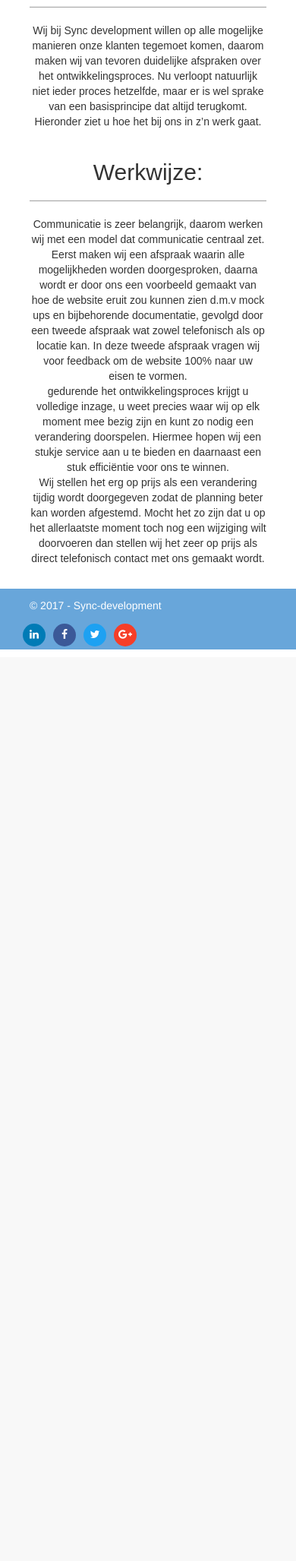
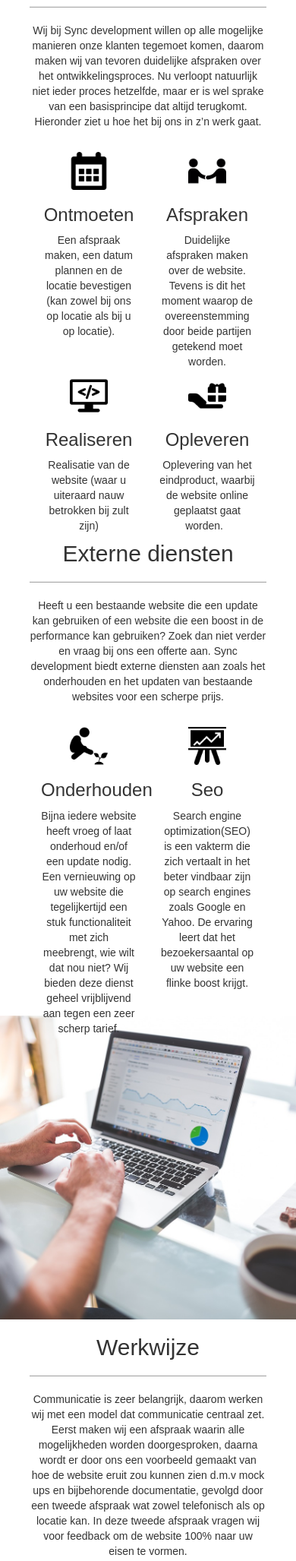
Before and after one commit to Sync-Development/Sync-Development, a PHP site: page /Werkwijze.html in a window 390 px wide. Shown: the part 185-2240 px from the top of the page at 76% size. Before the commit the page ends 1040 px from the top, so only its background shows below. Run offline with PHP 8.4, Linux system fonts and the light colour scheme; some libraries are stand-ins or nearby versions.

Commit message:
Werkwijze pagina
Ik heb aan de werkwijze pagina gewerkt en heb hierbij icoontjes en plaatjes toegevoegd om het mooi te maken ook heb ik het gelijk responsive gemaakt op ipad na.

```diff
--- a/Werkwijze.html
+++ b/Werkwijze.html
@@ -8,6 +8,7 @@
 <link rel="stylesheet" href="https://maxcdn.bootstrapcdn.com/bootstrap/3.3.7/css/bootstrap.min.css" integrity="sha384-BVYiiSIFeK1dGmJRAkycuHAHRg32OmUcww7on3RYdg4Va+PmSTsz/K68vbdEjh4u" crossorigin="anonymous">
 <script src="https://ajax.googleapis.com/ajax/libs/jquery/3.1.1/jquery.min.js"></script>
 <script src="https://maxcdn.bootstrapcdn.com/bootstrap/3.3.7/js/bootstrap.min.js"></script>
+<link rel="shortcut icon" href="images/favicon.ico" type="image/x-icon">
 <link rel="stylesheet" type="text/css" href="landscape.css">
 <link rel="stylesheet" type="text/css" href="bootstrap.css">
 <link rel="stylesheet"  media="(max-width: 690px) and (orientation: portrait)" href="mobile.css">
@@ -106,21 +107,65 @@ function filterFunction() {
       <p>
           Wij bij Sync development willen op alle mogelijke manieren onze klanten tegemoet komen, daarom maken wij van tevoren duidelijke afspraken over het ontwikkelingsproces. Nu verloopt natuurlijk niet ieder proces hetzelfde, maar er is wel sprake van een basisprincipe dat altijd terugkomt. Hieronder ziet u hoe het bij ons in z’n werk gaat.<br><br>
 
+      <section class="col-xs-6 col-sm-6 col-md-3 col-lg-3">
+       <img class="icon" src="images/Ontmoeten.png" width="50">
+          <h3>Ontmoeten</h3>
+          <p>Een afspraak maken, een datum plannen en de locatie bevestigen (kan zowel bij ons op locatie als bij u op locatie).</p>
+      </section>
 
+      <section class="col-xs-6 col-sm-6 col-md-3 col-lg-3">
+       <img class="icon" src="images/Afspraken.png" width="50">
+          <h3>Afspraken</h3>
+          <p>Duidelijke afspraken maken over de website. Tevens is dit het moment waarop de overeenstemming door beide partijen getekend moet worden.</p>
+      </section>
 
-</p>
+      <section class="col-xs-6 col-sm-6 col-md-3 col-lg-3">
+       <img class="icon" src="images/Realiseren.png" width="50">
+          <h3>Realiseren</h3>
+          <p>Realisatie van de website (waar u uiteraard nauw betrokken bij zult zijn)</p>
+      </section>
+
+      <section class="col-xs-6 col-sm-6 col-md-3 col-lg-3">
+       <img class="icon" src="images/Opleveren.png" width="50">
+          <h3>Opleveren</h3>
+          <p>Oplevering van het eindproduct, waarbij de website online geplaatst gaat worden.  </p>
+      </section>
 
 
 
-      <h2>Werkwijze:
-</h2>
+
+      <br><br><br><br><br><br> <br><br><br><br><br>
+      <h2>Externe diensten</h2>
       <hr>
-       <p>Communicatie is zeer belangrijk, daarom werken wij met een model dat communicatie centraal zet. Eerst maken wij een afspraak waarin alle mogelijkheden worden doorgesproken, daarna wordt er door ons een voorbeeld gemaakt van hoe de website eruit zou kunnen zien d.m.v mock ups en bijbehorende documentatie, gevolgd door een tweede afspraak wat zowel telefonisch als op locatie kan. In deze tweede afspraak vragen wij voor feedback om de website 100% naar uw eisen te vormen. <br>
+      <p>Heeft u een bestaande website die een update kan gebruiken of een website die een boost in de performance kan gebruiken? Zoek dan niet verder en vraag bij ons een offerte aan. Sync development biedt externe diensten aan zoals het onderhouden en het updaten van bestaande websites voor een scherpe prijs.
+      </p>
+      <br>
 
-gedurende het ontwikkelingsproces krijgt u volledige inzage, u weet precies waar wij op elk moment mee bezig zijn en kunt zo nodig een verandering doorspelen. Hiermee hopen wij een stukje service aan u te bieden en daarnaast een stuk efficiëntie voor ons te winnen. <br>
+      <section class="col-xs-6 col-sm-6 col-md-6 col-lg-6">
+       <img class="icon" src="images/Onderhoud.png" width="50">
+          <h3>Onderhouden</h3>
+          <p>Bijna iedere website heeft vroeg of laat onderhoud en/of een update nodig. Een vernieuwing op uw website die tegelijkertijd een stuk functionaliteit met zich meebrengt, wie wilt dat nou niet? Wij bieden deze dienst geheel vrijblijvend aan tegen een zeer scherp tarief. </p>
+      </section>
 
-Wij stellen het erg op prijs als een verandering tijdig wordt doorgegeven zodat de planning beter kan worden afgestemd. Mocht het zo zijn dat u op het allerlaatste moment toch nog een wijziging wilt doorvoeren dan stellen wij het zeer op prijs als direct telefonisch contact met ons gemaakt wordt. <br>
-</p>
+      <section class="col-xs-6 col-sm-6 col-md-3 col-lg-6">
+       <img class="icon" src="images/SEO.png" width="50">
+          <h3>Seo</h3>
+          <p>Search engine optimization(SEO) is een vakterm die zich vertaalt in het beter vindbaar zijn op search engines zoals Google en Yahoo. De ervaring leert dat het bezoekersaantal op uw website een flinke boost krijgt. </p>
+      </section>
+      </div>
+
+          <br><br><br><br><br> <br><br><br><br><br>
+       <div class="bg-img4"></div>
+
+       <div id="wrapper2">
+      <h2>Werkwijze</h2>
+      <hr>
+       <p>Communicatie is zeer belangrijk, daarom werken wij met een model dat communicatie centraal zet. Eerst maken wij een afspraak waarin alle mogelijkheden worden doorgesproken, daarna wordt er door ons een voorbeeld gemaakt van hoe de website eruit zou kunnen zien d.m.v mock ups en bijbehorende documentatie, gevolgd door een tweede afspraak wat zowel telefonisch als op locatie kan. In deze tweede afspraak vragen wij voor feedback om de website 100% naar uw eisen te vormen. <br><br>
+
+       gedurende het ontwikkelingsproces krijgt u volledige inzage, u weet precies waar wij op elk moment mee bezig zijn en kunt zo nodig een verandering doorspelen. Hiermee hopen wij een stukje service aan u te bieden en daarnaast een stuk efficiëntie voor ons te winnen. <br><br>
+
+       Wij stellen het erg op prijs als een verandering tijdig wordt doorgegeven zodat de planning beter kan worden afgestemd. Mocht het zo zijn dat u op het allerlaatste moment toch nog een wijziging wilt doorvoeren dan stellen wij het zeer op prijs als direct telefonisch contact met ons gemaakt wordt. <br><br>
+       </p>
 
     </div>
 
--- a/landscape.css
+++ b/landscape.css
@@ -261,6 +261,20 @@ margin: 20px 33px 20px 20px;
     background-size: cover;
 }
 
+.bg-img4 {
+    /* The image used */
+    background-image: url("../images/Seo-2.jpg");
+
+    /* Set a specific height */
+    min-height: 400px;
+
+    /* Create the parallax scrolling effect */
+    background-attachment: fixed;
+    background-position: center;
+    background-repeat: no-repeat;
+    background-size: cover;
+}
+
 
 
 #kolom-1 {
@@ -287,8 +301,3 @@ margin: 20px 33px 20px 20px;
         background-attachment: scroll;
     }
 }
-
-.container-2 {
-      background-color: ;
-  background: rgba(0,0,128, 0.1);
-}
--- a/mobile.css
+++ b/mobile.css
@@ -356,3 +356,18 @@ body {
     margin-left: 0%;
     margin-top: 0%;
 }
+
+.bg-img4 {
+    /* The image used */
+    background-image: url("../images/Seo-2.jpg");
+
+    /* Set a specific height */
+    min-height: 400px;
+
+    /* Create the parallax scrolling effect */
+    background-attachment: fixed;
+    background-position: center;
+    background-repeat: no-repeat;
+    background-size: cover;
+    margin-top: 46%;
+}
```
Also changed, not shown: images/Afspraken.png (added), images/Onderhoud.png (added), images/Ontmoeten.png (added), images/Opleveren.png (added), images/Realiseren.png (added), images/SEO.png (added), images/Seo-2.jpg (added).
